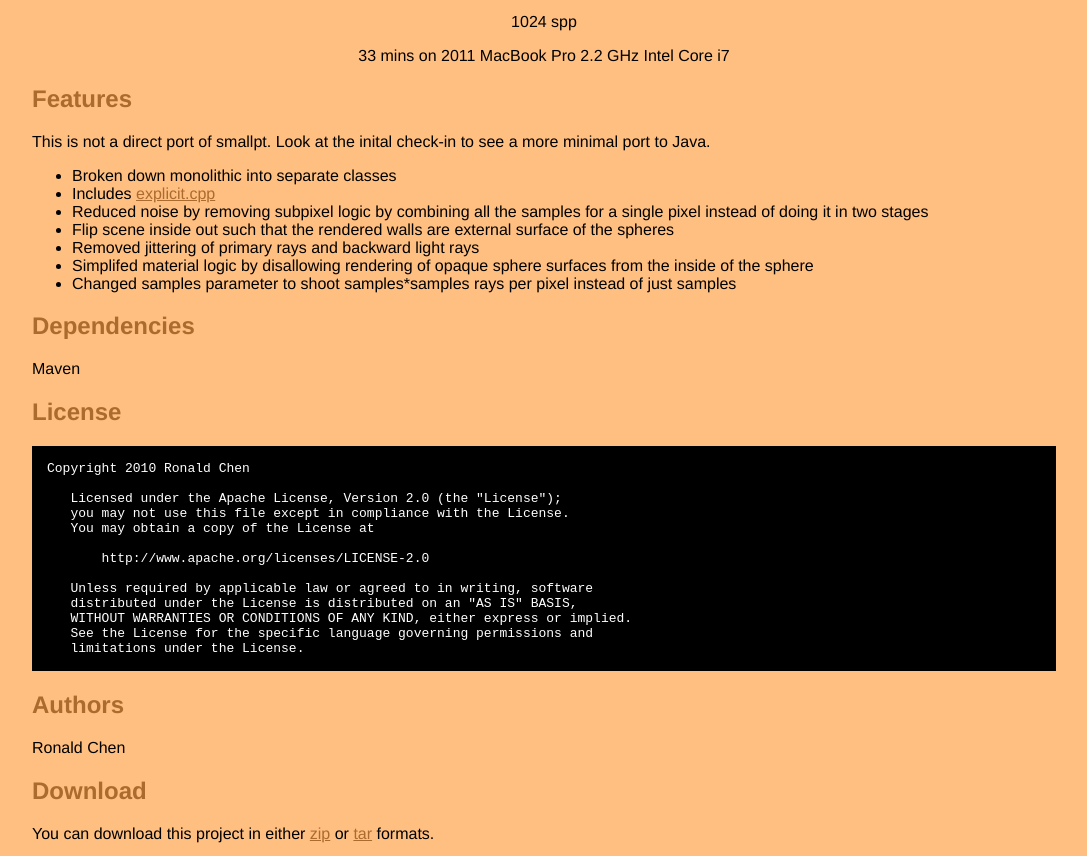
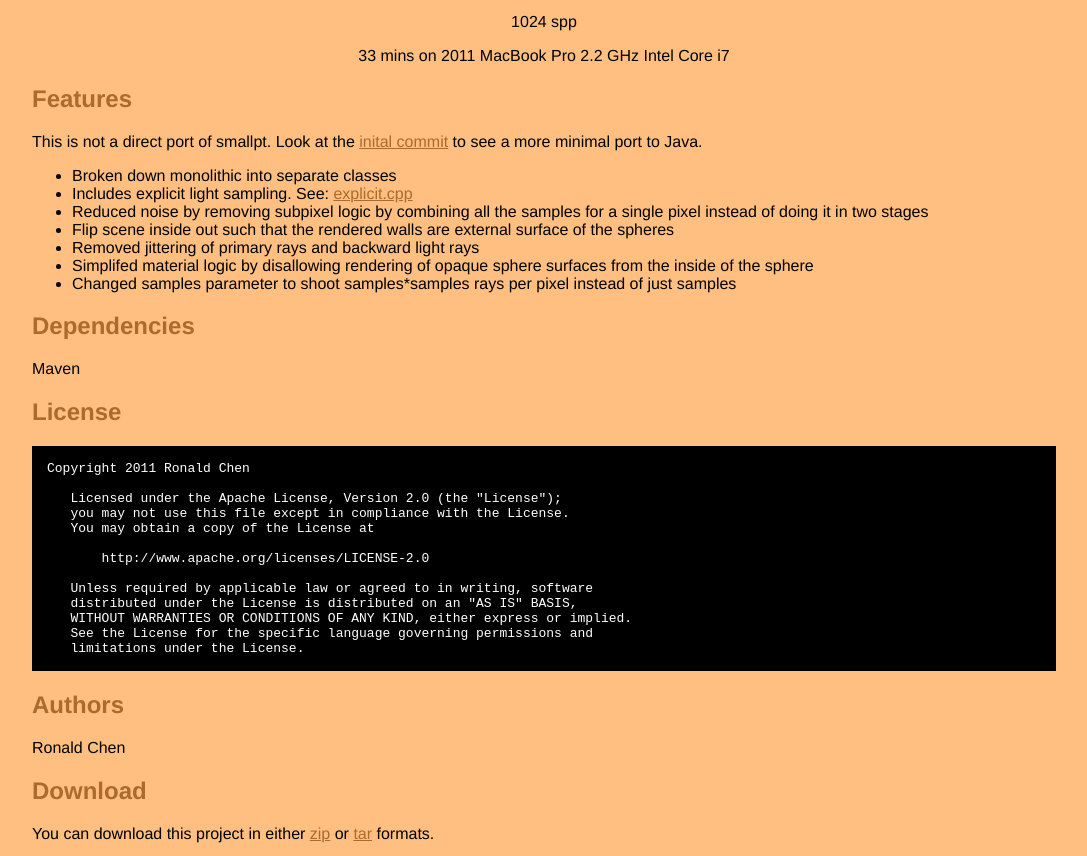
Before and after one commit to Pyrolistical/smallpt, a plain HTML site: page index.html in a window 1280 px wide. Shown: the part 500-1356 px from the top of the page, without its empty margins (96-1183 px from the left). Drawn offline with Linux system fonts and the light colour scheme.

Commit message:
added link to initial commit updated feature list

```diff
--- a/index.html
+++ b/index.html
@@ -56,11 +56,11 @@
 </div>
 <h2>Features</h2>
 <p>
-This is not a direct port of smallpt.  Look at the inital check-in to see a more minimal port to Java.
+This is not a direct port of smallpt.  Look at the <a href="https://github.com/Pyrolistical/smallpt/tree/ef8a41a666fc909bb99c5a17d7bfabf749e4bfdd/src/main/java">inital commit</a> to see a more minimal port to Java.
 </p>
 <ul>
 <li>Broken down monolithic into separate classes</li>
-<li>Includes <a href="http://kevinbeason.com/smallpt/explicit.cpp">explicit.cpp</a></li>
+<li>Includes explicit light sampling.  See: <a href="http://kevinbeason.com/smallpt/explicit.cpp">explicit.cpp</a></li>
 <li>Reduced noise by removing subpixel logic by combining all the samples for a single pixel instead of doing it in two stages</li>
 <li>Flip scene inside out such that the rendered walls are external surface of the spheres</li>
 <li>Removed jittering of primary rays and backward light rays</li>
@@ -70,7 +70,7 @@ This is not a direct port of smallpt.  Look at the inital check-in to see a more
     <h2>Dependencies</h2>
 <p>Maven</p>
 <h2>License</h2>
-<pre>Copyright 2010 Ronald Chen
+<pre>Copyright 2011 Ronald Chen
 
    Licensed under the Apache License, Version 2.0 (the "License");
    you may not use this file except in compliance with the License.
```
